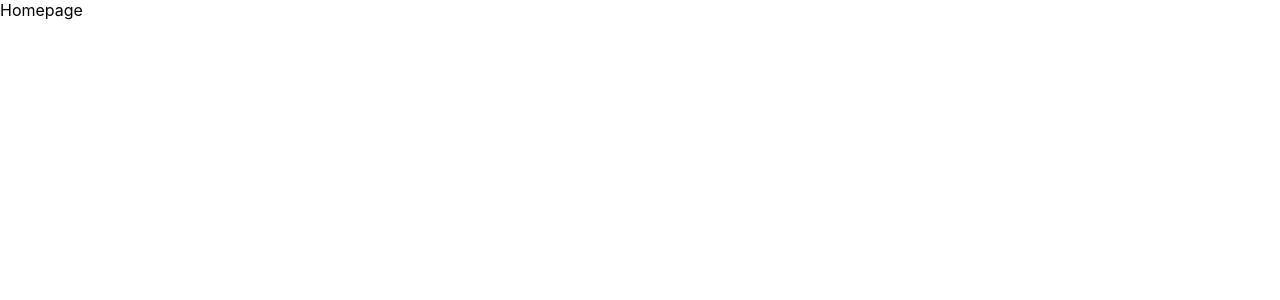
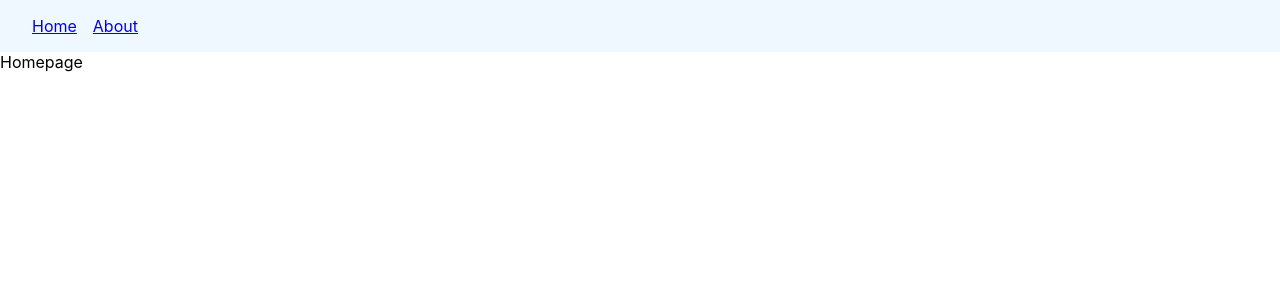
Before and after one commit to ngocphuocha/react-router-v6, a React (Create React App) app: page / in a window 1280 px wide. Shown: the top 300 px of the page. Built offline with nearby package versions, Linux system fonts and the light colour scheme; the HTML template or start-up script is replaced by a standard one.

Commit message:
React router link

```diff
--- a/src/App.js
+++ b/src/App.js
@@ -1,14 +1,17 @@
-import {Routes, Route} from "react-router-dom"
+import { Routes, Route } from "react-router-dom"
 import Home from "./components/Home";
 import About from "./components/About";
+import { Navbar } from "./components/Navbar";
 
 function App() {
-    return (<div className="App">
+    return (<>
+        <Navbar />
+
         <Routes>
-            <Route path="/" element={<Home/>}/>
-            <Route path='about' element={<About/>}/>
+            <Route path="/" element={<Home />} />
+            <Route path='about' element={<About />} />
         </Routes>
-    </div>);
+    </>);
 }
 
 export default App;
--- /dev/null
+++ b/src/components/Navbar.js
@@ -0,0 +1,9 @@
+import React from 'react';
+import { Link } from 'react-router-dom';
+
+export const Navbar = () => {
+    return <nav>
+    <Link to='/'>Home</Link>
+    <Link to='/about'>About</Link>
+    </nav>;
+};
--- a/src/index.css
+++ b/src/index.css
@@ -11,3 +11,12 @@
   font-family: source-code-pro, Menlo, Monaco, Consolas, 'Courier New',
     monospace;
 }
+
+nav {
+  background-color: aliceblue;
+  padding: 16px 32px;
+}
+
+nav a {
+  margin-right: 16px;
+}
```
